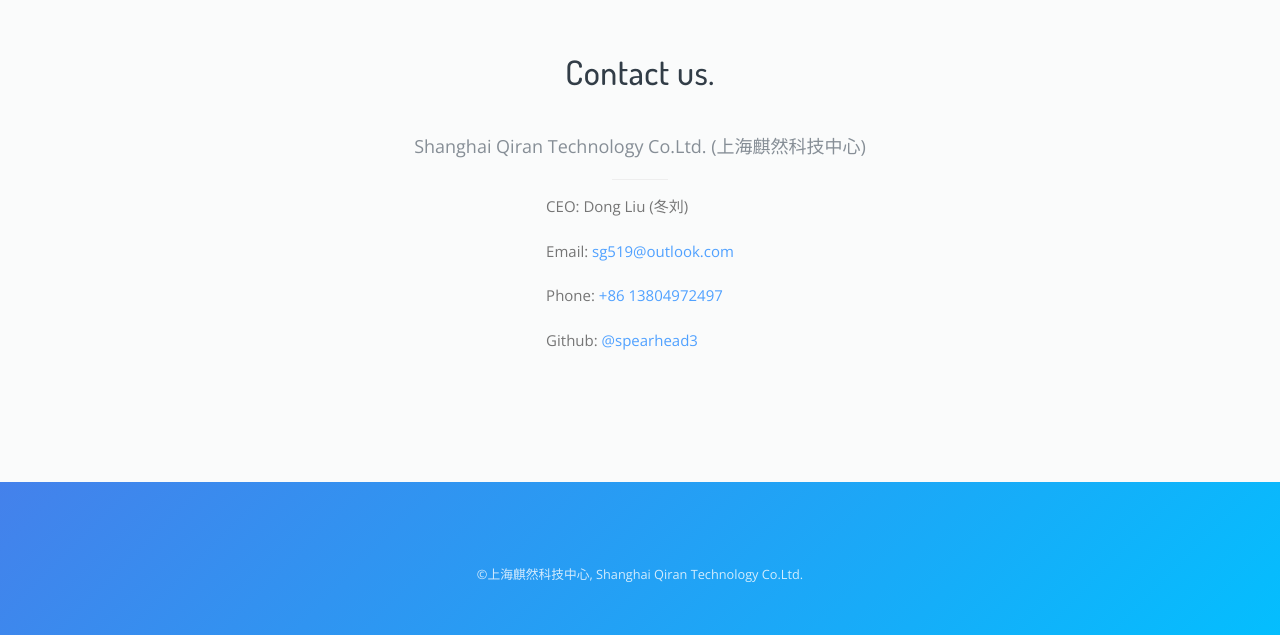
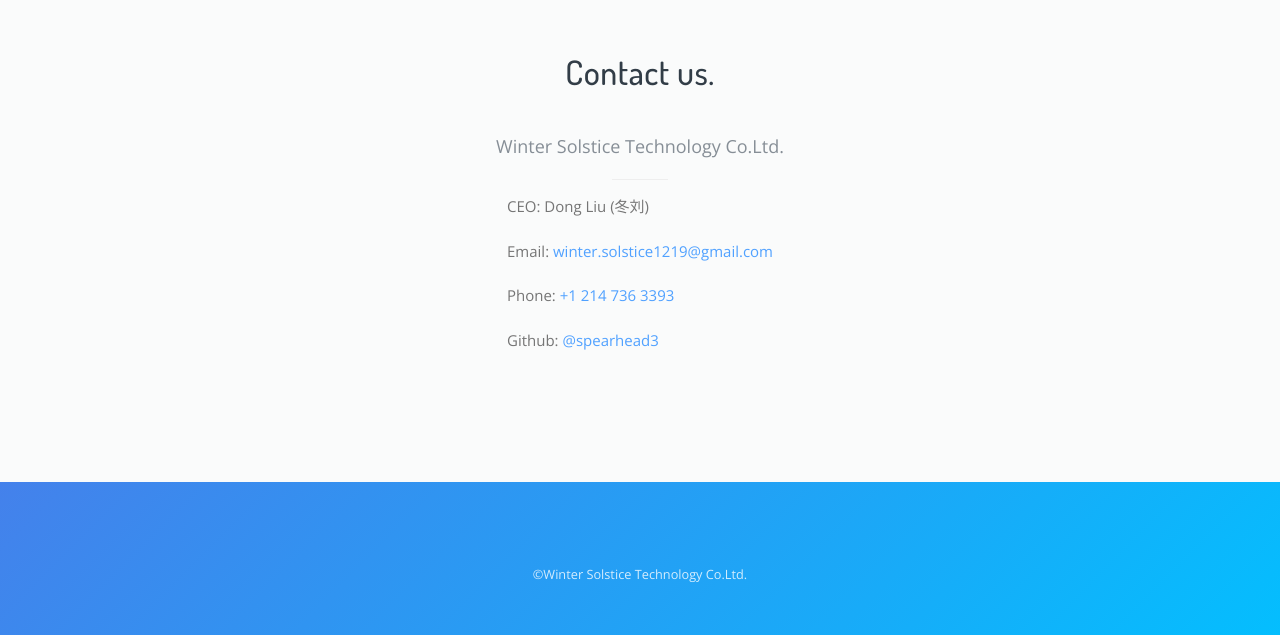
Before and after one commit to dragondev-king/aceque-software, a plain HTML site: page index.html in a window 1280 px wide. Shown: the part 1702-2337 px from the top of the page. Drawn offline with nearby package versions, Linux system fonts and the light colour scheme.

Commit message:
Revamp to Winter Solstice

```diff
--- a/index.html
+++ b/index.html
@@ -5,7 +5,7 @@
     <meta name="viewport" content="width=device-width, initial-scale=1, shrink-to-fit=no">
     <meta name="description" content="">
     <meta name="keywords" content="">
-    <title>上海麒然科技中心 - Shanghai Qiran</title>
+    <title>Winter Solstice</title>
 	<link rel="canonical" href="http://thetheme.io" />
     <!-- Styles -->
     <link href="thesaas/assets/css/page.min.css" rel="stylesheet">
@@ -28,9 +28,9 @@
           </section>
           <div class="col-auto col-lg-auto1 mr-auto mx-lg-auto d-flex align-items-center">
             <button class="navbar-toggler" type="button"><span class="navbar-toggler-icon"></span></button>
-          <a class="navbar-brand" href="#" title="上海麒然科技中心">
-            <img class="logo-dark" src="thesaas/assets/img/logo-dark.png" alt="上海麒然科技中心">
-            <img class="logo-light" src="thesaas/assets/img/logo-light.png" alt="上海麒然科技中心">
+          <a class="navbar-brand" href="#" title="Winter Solstice">
+            <img class="logo-dark" src="thesaas/assets/img/logo-dark.png" alt="Winter Solstice">
+            <img class="logo-light" src="thesaas/assets/img/logo-light.png" alt="Winter Solstice">
           </a>
           </div>
           <div class="col-auto col-lg-5 text-right">
@@ -46,7 +46,7 @@
       <div class="container text-center">
         <div class="row align-items-center h-100">
           <div class="col-md-8 mx-auto">
-            <h1>Grow your business with Shanghai Qiran</h1>
+            <h1>Grow your business with Winter Solstice</h1>
             <p class="lead mt-4">We provide software development services for you.</p>
             <!-- <a class="btn btn-xl btn-round btn-primary px-8" href="#">Try For Free</a> -->
           </div>
@@ -99,13 +99,13 @@
       <section class="section bg-gray text-center">
         <div class="container">
           <h2 class="mb-6"><strong>Contact us.</strong></h2>
-          <p class="lead text-muted">Shanghai Qiran Technology Co.Ltd. (上海麒然科技中心)</p>
+          <p class="lead text-muted">Winter Solstice Technology Co.Ltd.</p>
           <hr class="w-5 my-3">
           <div class="row justify-content-md-center">
             <div class="col-auto text-left">
               <p>CEO: Dong Liu (冬刘)</p>
-              <p>Email: <a href="mailto:sg519@outlook.com">sg519@outlook.com</a></p>
-              <p>Phone: <a href="tel:+86 13804972497">+86 13804972497</a></p>
+              <p>Email: <a href="mailto:sg519@outlook.com">winter.solstice1219@gmail.com</a></p>
+              <p>Phone: <a href="tel:+86 13804972497">+1 214 736 3393</a></p>
               <p>Github: <a target="_blank" href="https://github.com/spearhead3">@spearhead3</a></p>
             </div>
           </div>
@@ -126,7 +126,7 @@
           </div>
           <div class="col-12 text-center">
             <br>
-            <small>©上海麒然科技中心, Shanghai Qiran Technology Co.Ltd.</small>
+            <small>©Winter Solstice Technology Co.Ltd.</small>
           </div>
         </div>
       </div>
```
